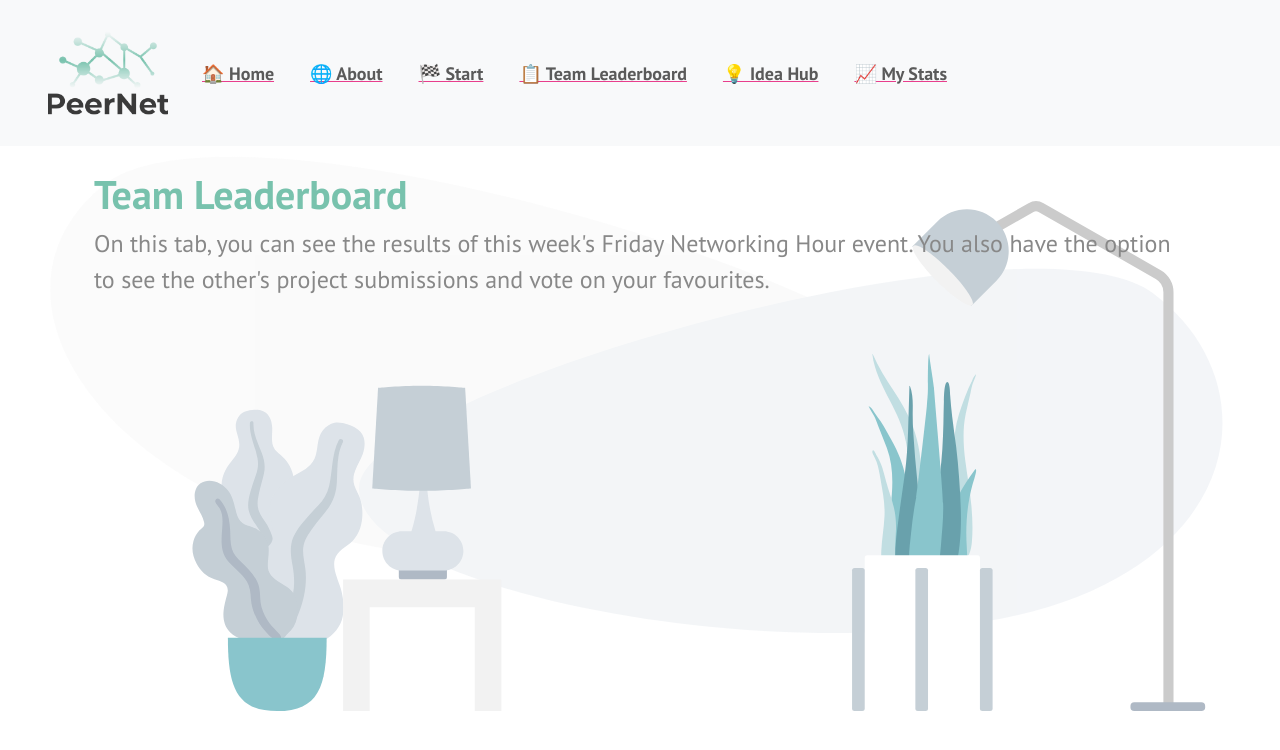
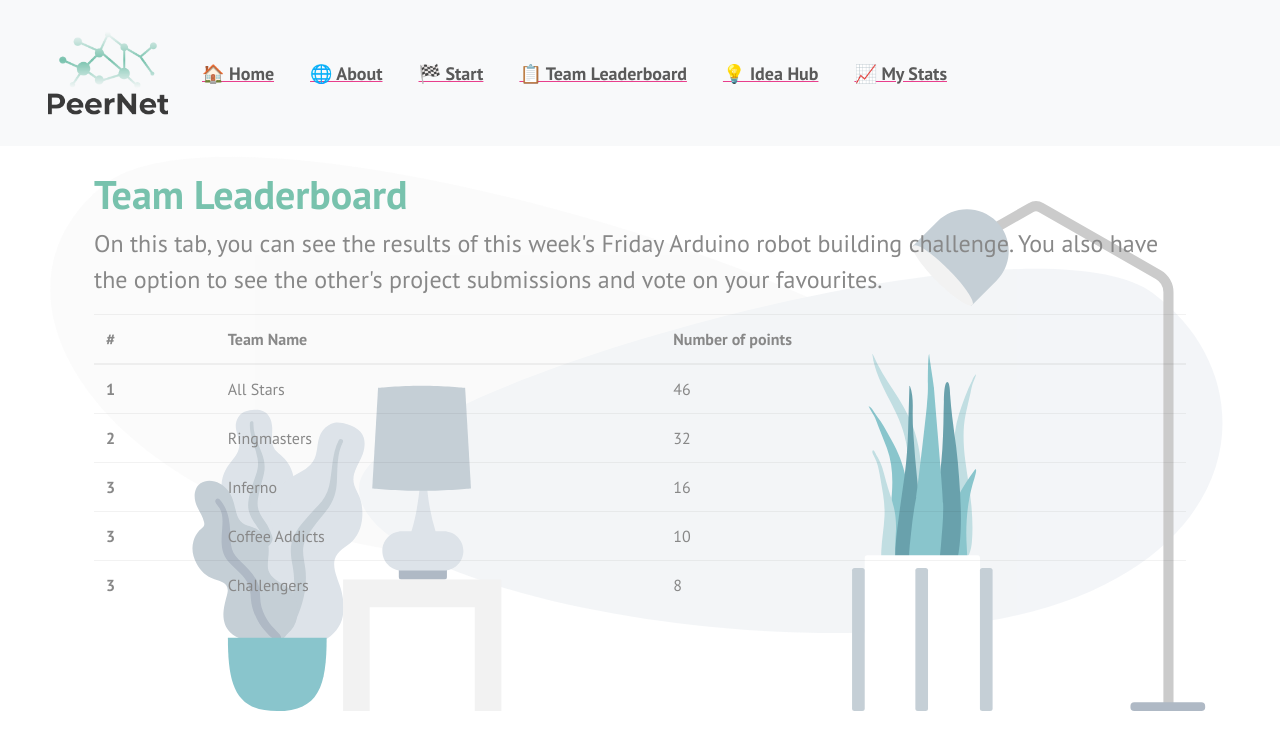
Before and after one commit to jan-willeke/start_hack_2021_frontend, a React (Create React App) app: page /#/leaderboard in a window 1280 px wide. Shown: the top 750 px of the page. Built offline with nearby package versions, Linux system fonts and the light colour scheme.

Commit message:
leaderboard

```diff
--- a/src/App/Pages/Leaderboard.js
+++ b/src/App/Pages/Leaderboard.js
@@ -4,8 +4,43 @@ import { ReactComponent as HomeOffice } from "../../Img/HomeOffice.svg";
 export default function Leaderboard() {
     return <div className="container p-4">
         <h1 className="text-primary">Team Leaderboard</h1>
-        <p className="larger">On this tab, you can see the results of this week's Friday Networking Hour event. You also have the option to see the other's project submissions and vote on your favourites.</p>
+        <p className="larger">On this tab, you can see the results of this week's Friday Arduino robot building challenge. You also have the option to see the other's project submissions and vote on your favourites.</p>
         <HomeOffice className="background-image" />
-
+        <table class="table">
+            <thead>
+                <tr>
+                    <th scope="col">#</th>
+                    <th scope="col">Team Name</th>
+                    <th scope="col">Number of points</th>
+                </tr>
+            </thead>
+            <tbody>
+                <tr>
+                    <th scope="row">1</th>
+                    <td>All Stars</td>
+                    <td>46</td>
+                </tr>
+                <tr>
+                    <th scope="row">2</th>
+                    <td>Ringmasters</td>
+                    <td>32</td>
+                </tr>
+                <tr>
+                    <th scope="row">3</th>
+                    <td>Inferno</td>
+                    <td>16</td>
+                </tr>
+                <tr>
+                    <th scope="row">3</th>
+                    <td>Coffee Addicts</td>
+                    <td>10</td>
+                </tr>
+                <tr>
+                    <th scope="row">3</th>
+                    <td>Challengers</td>
+                    <td>8</td>
+                </tr>
+            </tbody>
+        </table>
     </div>;
 }
```
